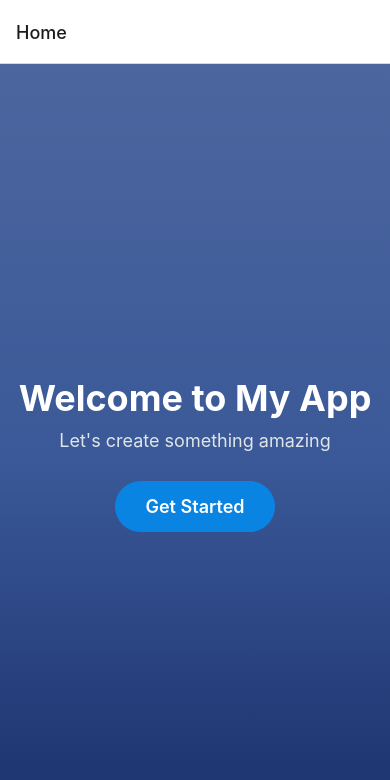
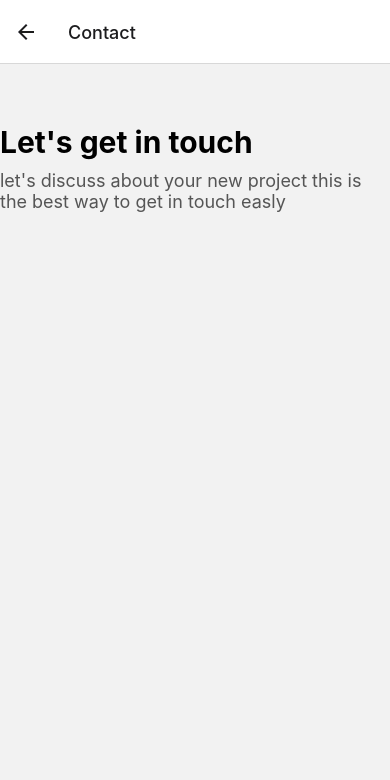
Before and after one commit to baudoinvic/React_native_App, a React Native app: screen /Contact in a window 390 px wide. Shown: the top 780 px of the page. Built offline with nearby package versions, Linux system fonts and the light colour scheme.

Commit message:
added contact page

```diff
--- a/App.js
+++ b/App.js
@@ -7,6 +7,7 @@ import { NavigationContainer } from "@react-navigation/native";
 import { createStackNavigator } from "@react-navigation/stack";
 import About from "./components/About/About";
 import Services from "./components/Services/Services";
+import Contact from "./components/Contact/Contact";
 
 const Stack = createStackNavigator();
 
@@ -38,6 +39,7 @@ export default function App() {
         <Stack.Screen name="Home" component={HomeScreen} />
         <Stack.Screen name="About" component={About} />
         <Stack.Screen name="Services" component={Services} />
+        <Stack.Screen name="Contact" component={Contact} />
       </Stack.Navigator>
     </NavigationContainer>
   );
--- /dev/null
+++ b/components/Contact/Contact.js
@@ -0,0 +1,36 @@
+import React from 'react'
+import { View,Text,StyleSheet } from 'react-native'
+
+const Contact = () => {
+  return (
+   <View style={styles.contact}>
+     <Text style={styles.text}>Let's get in touch </Text>
+     <Text style={styles.subtitle}>let's discuss about your new project this is the best way to get in touch easly</Text>
+   </View>
+  )
+}
+
+const styles = StyleSheet.create({
+  container: {
+    flex: 1,
+    justifyContent: "flex-start",
+    paddingTop: 50,
+    paddingHorizontal: 20,
+  },
+ text: {
+    fontSize: 30,
+    fontWeight: "bold",
+    marginBottom: 10,
+    marginTop: 60
+  },
+  subtitle: {
+    fontSize: 18,
+    color: "#555",
+  },
+
+
+
+
+});
+
+export default Contact
--- a/components/Services/Services.js
+++ b/components/Services/Services.js
@@ -8,7 +8,7 @@ import {
   TouchableOpacity,
 } from "react-native";
 
-const Services = () => {
+const Services = ({navigation}) => {
   const services = [
     {
       id: 1,
@@ -55,7 +55,7 @@ const Services = () => {
         <View style={styles.check}>
           <TouchableOpacity
             style={styles.button}
-            onPress={() => navigation.navigate("Services")}
+            onPress={() => navigation.navigate("Contact")}
           >
             <Text style={styles.buttonText}>Let's get in touch</Text>
           </TouchableOpacity>
```
